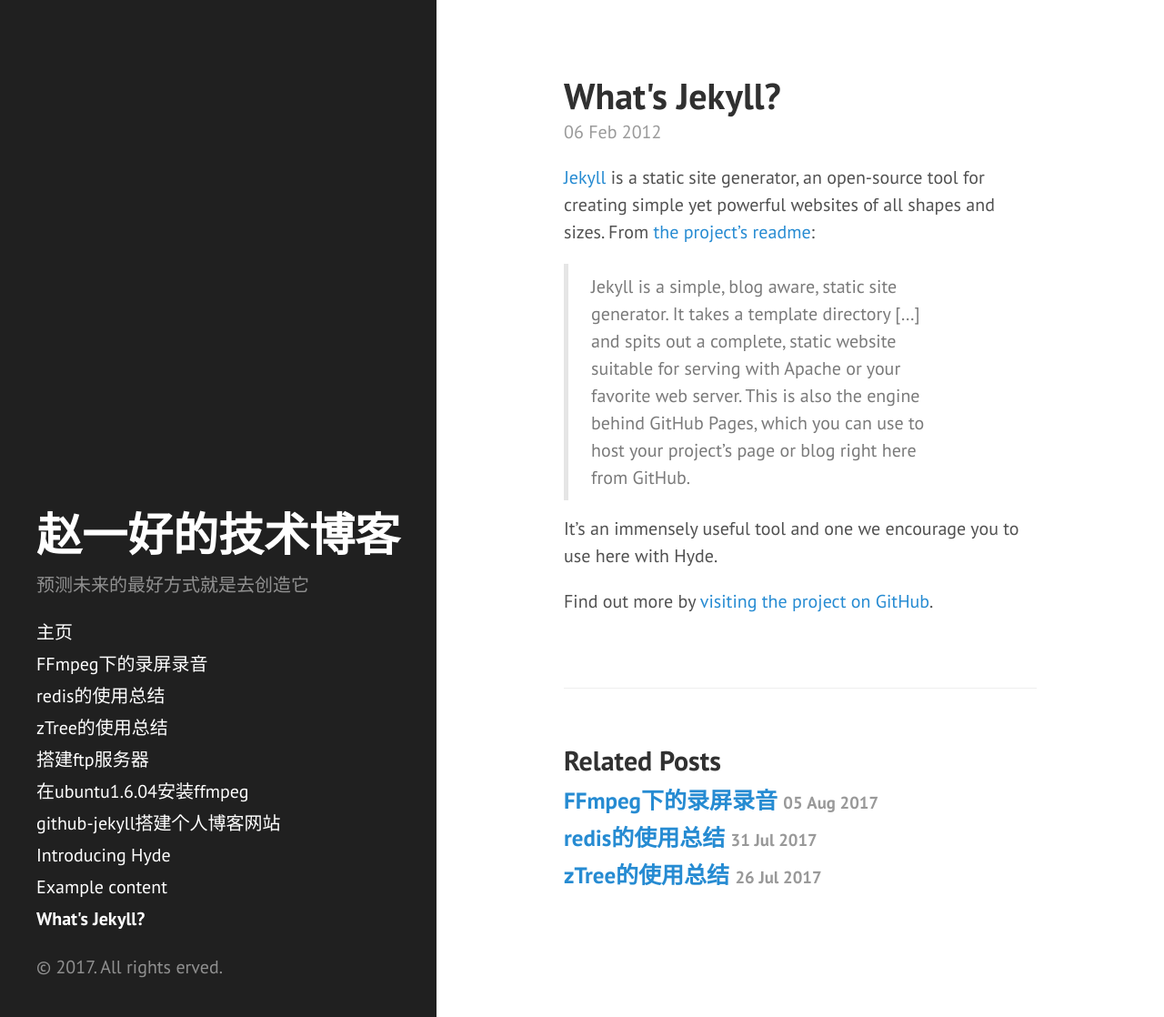
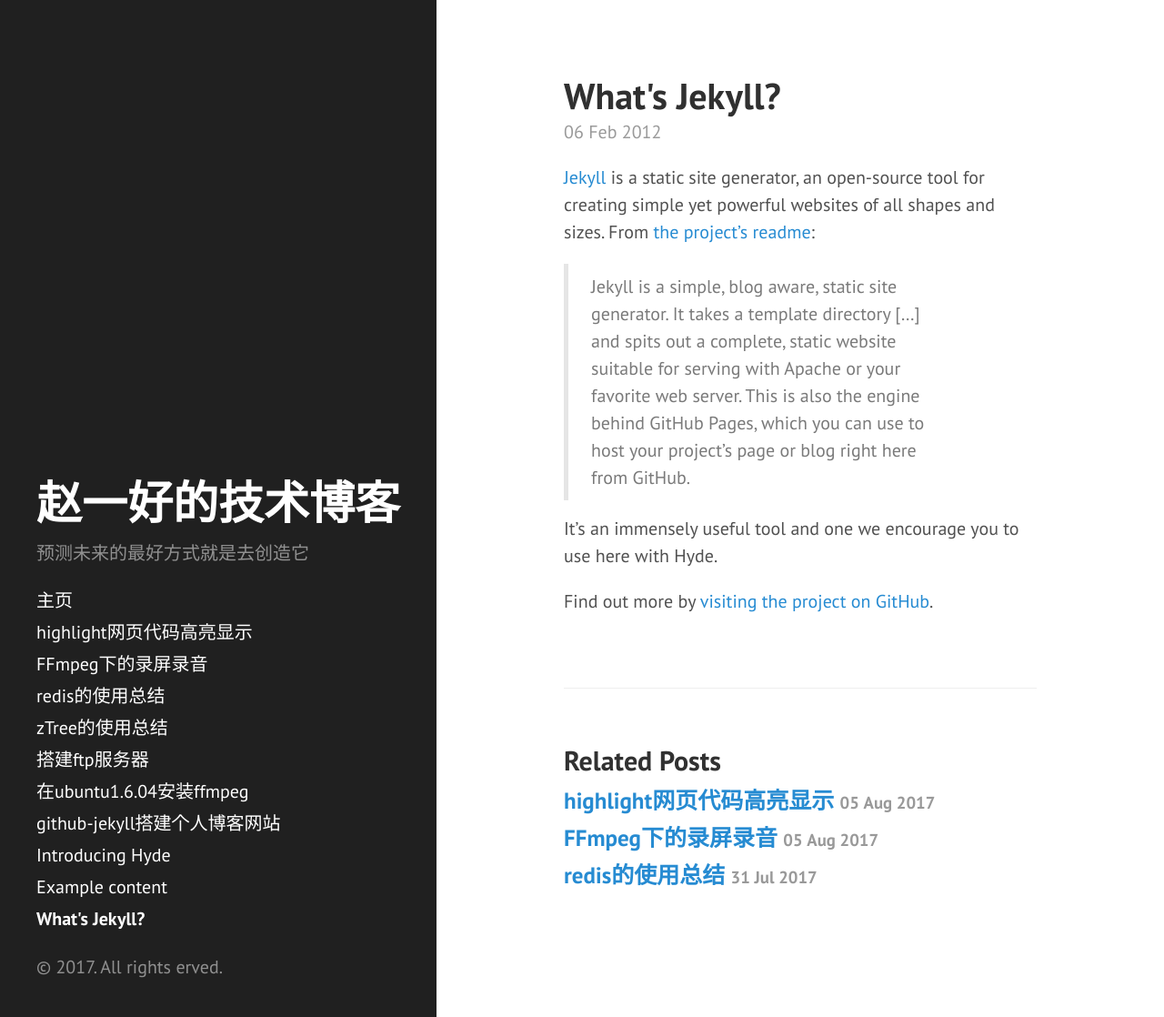
Before and after one commit to sihaiboli/Demo233.github.io, a Jekyll site: the page built from _posts/2012-02-06-whats-jekyll.md, in a window 1280 px wide and 1118 px high. Shown: the whole window at 91% size. Built offline with Jekyll 4.4.1, drawn with Linux system fonts in a browser that asks for light colours; nearby versions of some CDN libraries.

Commit message:
code highlight

```diff
--- a/_includes/head.html
+++ b/_includes/head.html
@@ -13,7 +13,8 @@
       {{ page.title }} &middot; {{ site.title }}
     {% endif %}
   </title>
-
+  <link rel="stylesheet" href="//cdnjs.cloudflare.com/ajax/libs/highlight.js/9.12.0/styles/default.min.css">
+  <script src="//cdnjs.cloudflare.com/ajax/libs/highlight.js/9.12.0/highlight.min.js"></script>
   <!-- CSS -->
   <link rel="stylesheet" href="{{ site.baseurl }}public/css/poole.css">
   <link rel="stylesheet" href="{{ site.baseurl }}public/css/syntax.css">
--- a/_layouts/default.html
+++ b/_layouts/default.html
@@ -1,5 +1,8 @@
 <!DOCTYPE html>
 <html lang="en-us">
+
+<link rel="stylesheet" href="//cdnjs.cloudflare.com/ajax/libs/highlight.js/9.12.0/styles/default.min.css">
+<script src="//cdnjs.cloudflare.com/ajax/libs/highlight.js/9.12.0/highlight.min.js"></script>
 
 <!-- CSS -->
 <link rel="stylesheet" href="/public/css/poole.css">
--- a/_layouts/page.html
+++ b/_layouts/page.html
@@ -1,6 +1,10 @@
 ---
 layout: default
 ---
+
+<link rel="stylesheet" href="//cdnjs.cloudflare.com/ajax/libs/highlight.js/9.12.0/styles/default.min.css">
+<script src="//cdnjs.cloudflare.com/ajax/libs/highlight.js/9.12.0/highlight.min.js"></script>
+
 <!-- CSS -->
 <link rel="stylesheet" href="/public/css/poole.css">
 <link rel="stylesheet" href="/public/css/syntax.css">
--- a/_layouts/post.html
+++ b/_layouts/post.html
@@ -1,6 +1,10 @@
 ---
 layout: default
 ---
+
+<link rel="stylesheet" href="//cdnjs.cloudflare.com/ajax/libs/highlight.js/9.12.0/styles/default.min.css">
+<script src="//cdnjs.cloudflare.com/ajax/libs/highlight.js/9.12.0/highlight.min.js"></script>
+
 <!-- CSS -->
 <link rel="stylesheet" href="/public/css/poole.css">
 <link rel="stylesheet" href="/public/css/syntax.css">
--- /dev/null
+++ b/_posts/2017-8-5-highlight.md
@@ -0,0 +1,50 @@
+---
+layout: post
+title: highlight网页代码高亮显示
+---
+
+#### 代码高亮都可以用吗？
+
+* html代码:
+
+<pre>
+<code class="html">
+    <html>
+        <head></head>
+        <body>html高亮</body>
+    </html>
+</code>
+</pre>
+
+* js代码:
+
+<pre>
+<code class="js">
+    var arr = new Array();
+    var input_element =  document.getElementById("input");
+    alert(input_element.value);
+</code>
+</pre>
+
+* java代码:
+
+<pre>
+<code class="java">
+   class Demo{
+    public static void main(String[] args){
+        Systemm.out.println("java");
+    }
+   }
+</code>
+</pre>
+
+* C代码:
+
+<pre>
+<code class="c">
+   int main(){
+    printf("c");
+    return 1;
+   }
+</code>
+</pre>
```
